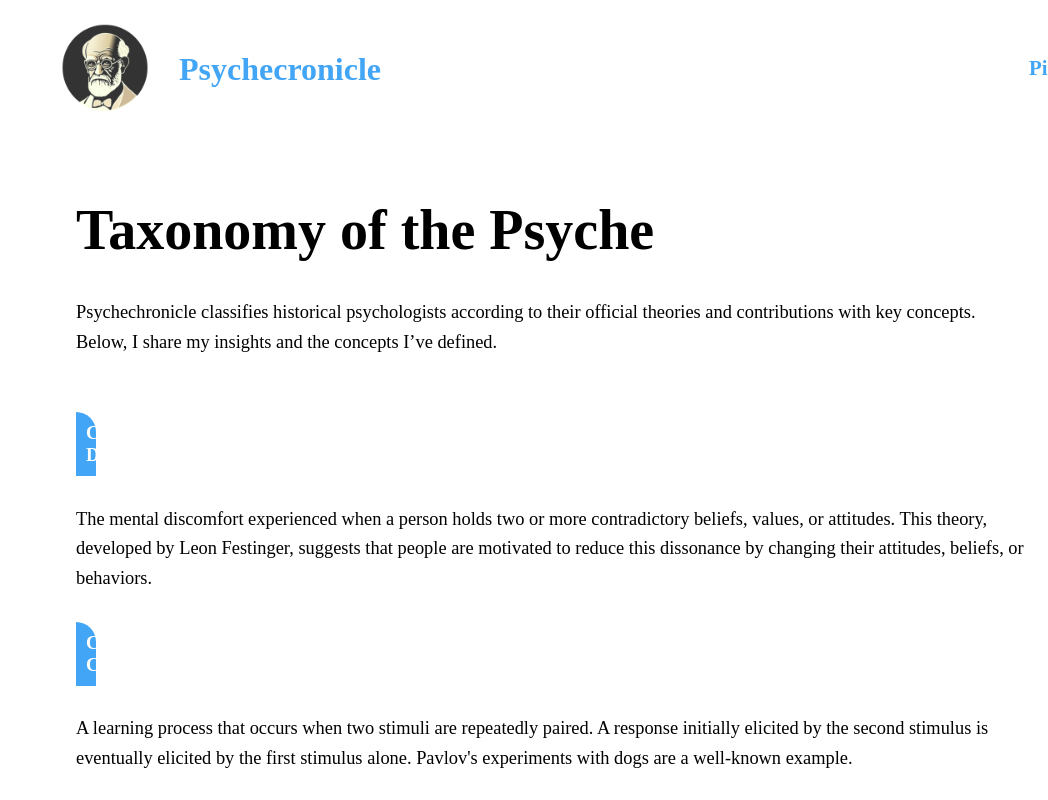
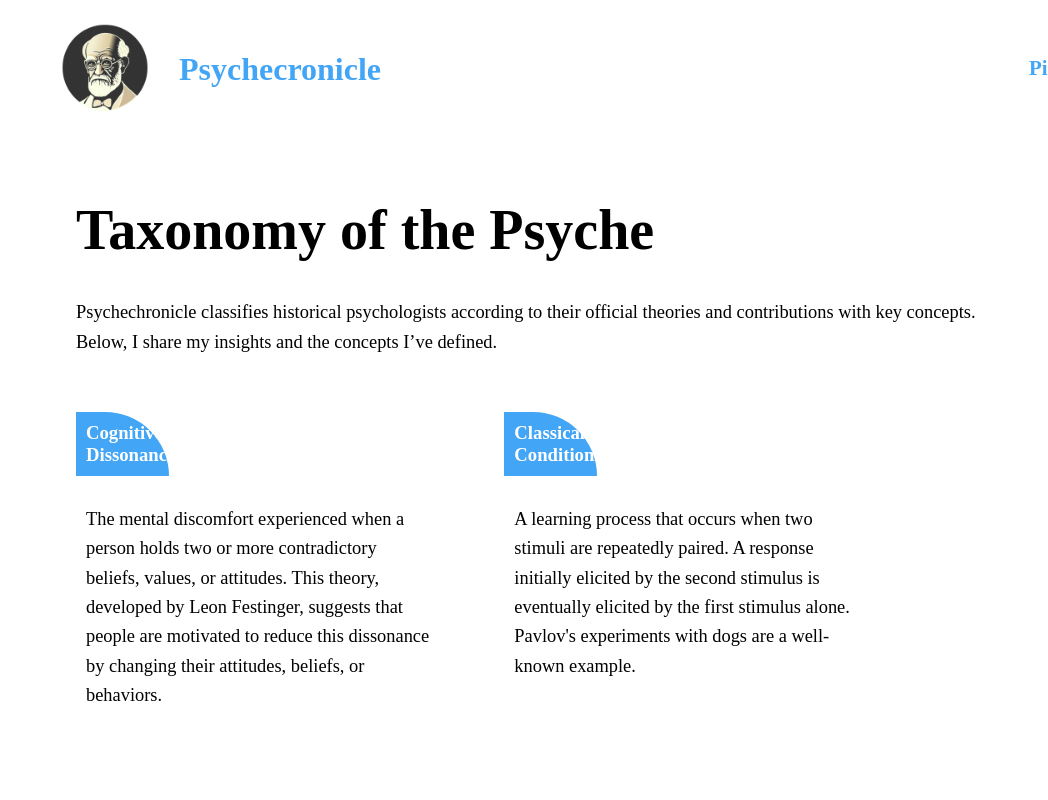
Before and after one commit to aaropaltemaa/Psychecronicle, a React (Vite) app in the folder frontend/psychecronicle/: page /concepts in a window 1280 px wide. Shown: the top 800 px of the page, without its empty margins (232-1280 px from the left). Built offline with nearby package versions, Linux system fonts and the light colour scheme; no server answers.

Commit message:
columnized the concepts page

```diff
--- a/frontend/psychecronicle/src/components/Containers/Concepts/ConceptList.jsx
+++ b/frontend/psychecronicle/src/components/Containers/Concepts/ConceptList.jsx
@@ -1,4 +1,4 @@
-import { Typography } from "@mui/material";
+import { Typography, Grid } from "@mui/material";
 import allConcepts from "./AllConcepts";
 import { blue } from "@mui/material/colors";
 
@@ -17,14 +17,14 @@ const OpeningText = () => {
 
 const Concepts = () => {
     return (
-        <div>
-            {Object.entries(allConcepts).map(([concept, definition]) => (
-                <div key={concept} style={{ marginBottom: '10px', borderRadius: '5px' }}>
-                    <h3 style={{ backgroundColor: blue[400], color: 'white', padding: '10px', marginRight: 1400, borderRadius: '0px 300px 0 0' }}>{concept}</h3>
-                    <Typography variant="h6" style={{ padding: '10px', marginLeft: -10 }}>{definition}</Typography>
-                </div>
+        <Grid container spacing={8}>
+            {Object.entries(allConcepts).map(([concept, definition], index) => (
+                <Grid item xs={5} key={index} style={{ display: 'flex', flexDirection: 'column', alignItems: 'flex-start' }}>
+                    <h3 style={{ backgroundColor: blue[400], color: 'white', padding: '10px', borderRadius: '0px 300px 0 0', width: '20%' }}>{concept}</h3>
+                    <Typography variant="h6" style={{ padding: '10px' }}>{definition}</Typography>
+                </Grid>
             ))}
-        </div>
+        </Grid>
     );
 };
 
```
